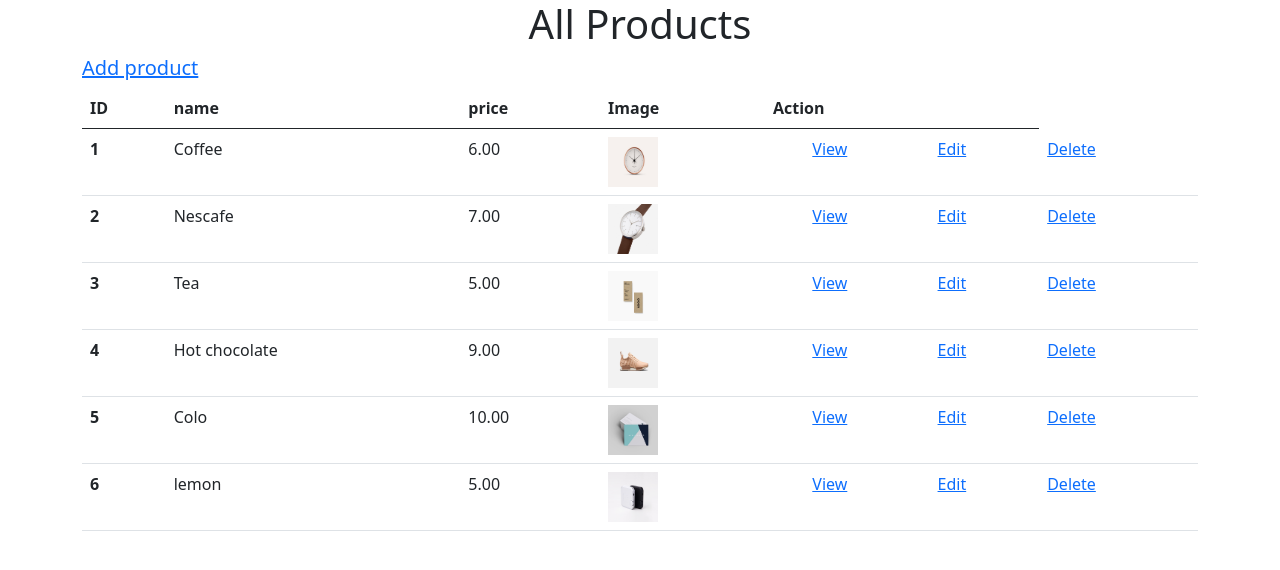
After one commit to fatmasalah33/cafeteria, a PHP site: page /allproduct.php in a window 1280 px wide. The commit adds this page. Shown: the top 570 px of the page. Run offline with PHP 8.4, Linux system fonts and the light colour scheme; data comes from the database, SQL or seed files in the repository.

Commit message:
six commit

```diff
--- /dev/null
+++ b/allproduct.php
@@ -0,0 +1,85 @@
+<!doctype html>
+<html lang="en">
+  <head>
+    <title>Title</title>
+    <!-- Required meta tags -->
+    <meta charset="utf-8">
+    <meta name="viewport" content="width=device-width, initial-scale=1, shrink-to-fit=no">
+
+    <!-- Bootstrap CSS v5.0.2 -->
+    <link rel="stylesheet" href="https://cdn.jsdelivr.net/npm/bootstrap@5.0.2/dist/css/bootstrap.min.css"  integrity="sha384-EVSTQN3/azprG1Anm3QDgpJLIm9Nao0Yz1ztcQTwFspd3yD65VohhpuuCOmLASjC" crossorigin="anonymous">
+    <link rel="stylesheet" href="css/style.css">
+
+
+  </head>
+  <body>
+    <section class="section">
+        <div class="container">
+          <div class="row justify-content-center">
+          </div>
+            <div class="row">
+                <div class="col-md-12">
+                  <div class=" d-flex  row">
+                    <h1 class=" text-center justify-content-center">All Products</h1>
+                    <h5> <a href="product.php">Add product</a></h5>
+
+                  </div>
+                  <div class="table-wrap">
+                        <table class="table">
+                            <thead class="thead-primary">
+                                <tr>
+                                  <th>ID</th>
+                                  <th>name</th>
+                                  <th>price</th>
+                                  <th>Image</th>
+
+                                  <th colspan="3">Action</th>
+                                </tr>
+                            </thead>
+
+    <?php
+
+      require 'connection.php';
+
+
+      $queryString=$connection->prepare('SELECT * FROM products');
+      $queryString->execute();
+      $products=$queryString->fetchAll();
+          foreach ($products as $product){?>
+
+
+            <tr>
+                <th ><?= $product['id']?></th>
+                <td><?= $product['name']?></td>
+                <td><?= $product['price']?></td>
+
+
+                <td><img style="width:50px ; height:50px;" src="<?='productphoto/'.$product['img']?>"></td>
+
+                <td>
+                  <?php
+                      echo "<td> <a href='viewproduct.php?id={$product['id']}'>View</a></td>";
+                      echo "<td> <a href='editproduct.php?id={$product['id']}'>Edit</a></td>";
+                echo "<td> <a href='procontroller.php?id={$product['id']}&deleteproduct'>Delete</a></td>";
+           ?>
+            </tr>
+
+
+   <?php }
+       echo "</table>";
+                echo "</div>";
+                echo "</div>";
+                echo "</div>";
+                echo "</div>";
+                echo "</section>";
+
+?>
+
+
+        <!-- Bootstrap JavaScript Libraries -->
+        <script src="https://cdn.jsdelivr.net/npm/@popperjs/core@2.9.2/dist/umd/popper.min.js" integrity="sha384-IQsoLXl5PILFhosVNubq5LC7Qb9DXgDA9i+tQ8Zj3iwWAwPtgFTxbJ8NT4GN1R8p" crossorigin="anonymous"></script>
+        <script src="https://cdn.jsdelivr.net/npm/bootstrap@5.0.2/dist/js/bootstrap.min.js" integrity="sha384-cVKIPhGWiC2Al4u+LWgxfKTRIcfu0JTxR+EQDz/bgldoEyl4H0zUF0QKbrJ0EcQF" crossorigin="anonymous"></script>
+        <script src="js/main.js"></script>
+
+      </body>
+    </html>
```
Also changed, not shown: addproduct.php (added, +9 -0 lines), editproduct.php (added, +59 -0 lines), procontroller.php (added, +72 -0 lines), product.php (+6 -3 lines), viewproduct.php (added, +38 -0 lines), productphoto/1.jpg (added), productphoto/2.jpg (added), productphoto/3.jpg (added), productphoto/4.jpg (added), productphoto/5.jpg (added), productphoto/6.jpg (added), productphoto/blog-2.jpg (added), productphoto/grill.jpg (added), productphoto/post-2.jpg (added), 1 more files.
